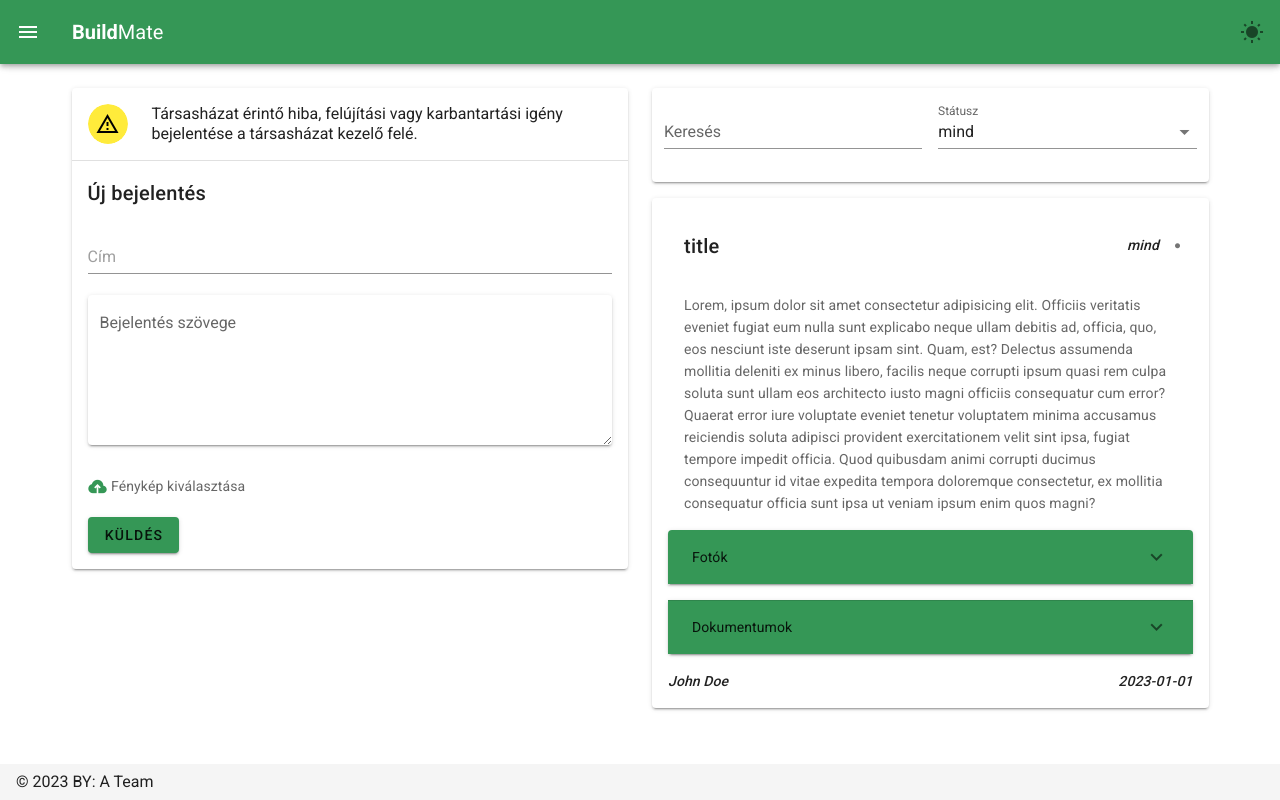
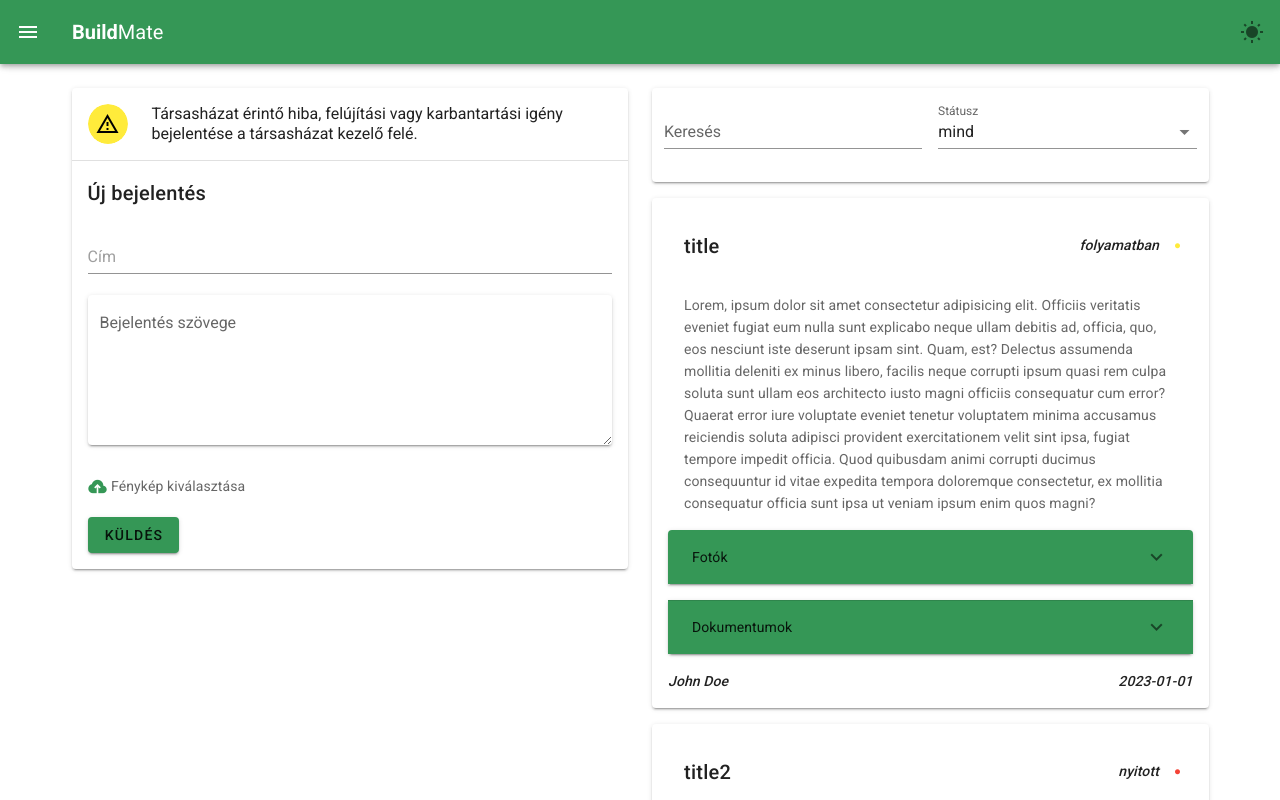
Before and after one commit to MJani-code/buildmate_fe, a Nuxt app: page /admin/statements in a window 1280 px wide. Shown: the top 800 px of the page. Built offline with nearby package versions, Linux system fonts and the light colour scheme.

Commit message:
All items were not listed when 'mind' value was selected

```diff
--- a/pages/admin/statements.vue
+++ b/pages/admin/statements.vue
@@ -194,7 +194,7 @@ export default {
                         url: "https://picsum.photos/200?random=2"
                     }
                 ],
-                status: 1,
+                status: 3,
                 documents: [
                     {
                         id: 1,
@@ -259,7 +259,7 @@ export default {
                     const title = statement.title.toLowerCase();
                     const description = statement.description.toLowerCase();
                     const search = this.search.toLowerCase();
-                    if (filterStatus === 0 && (title.includes(search) || description.includes(search))) {
+                    if (filterStatus === 1 && (title.includes(search) || description.includes(search))) {
                         return true;
                     }
                     else if ((title.includes(search) || description.includes(search)) && status === filterStatus) {
```
